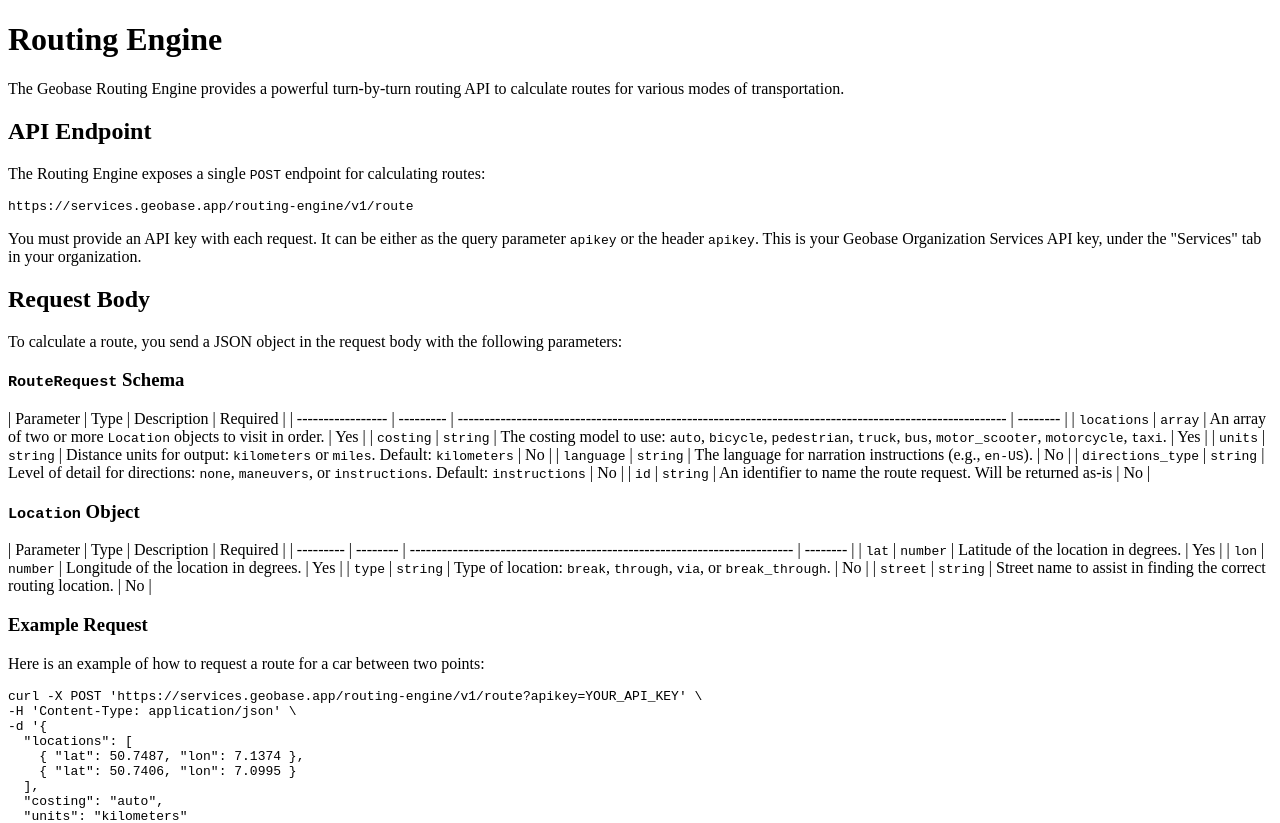
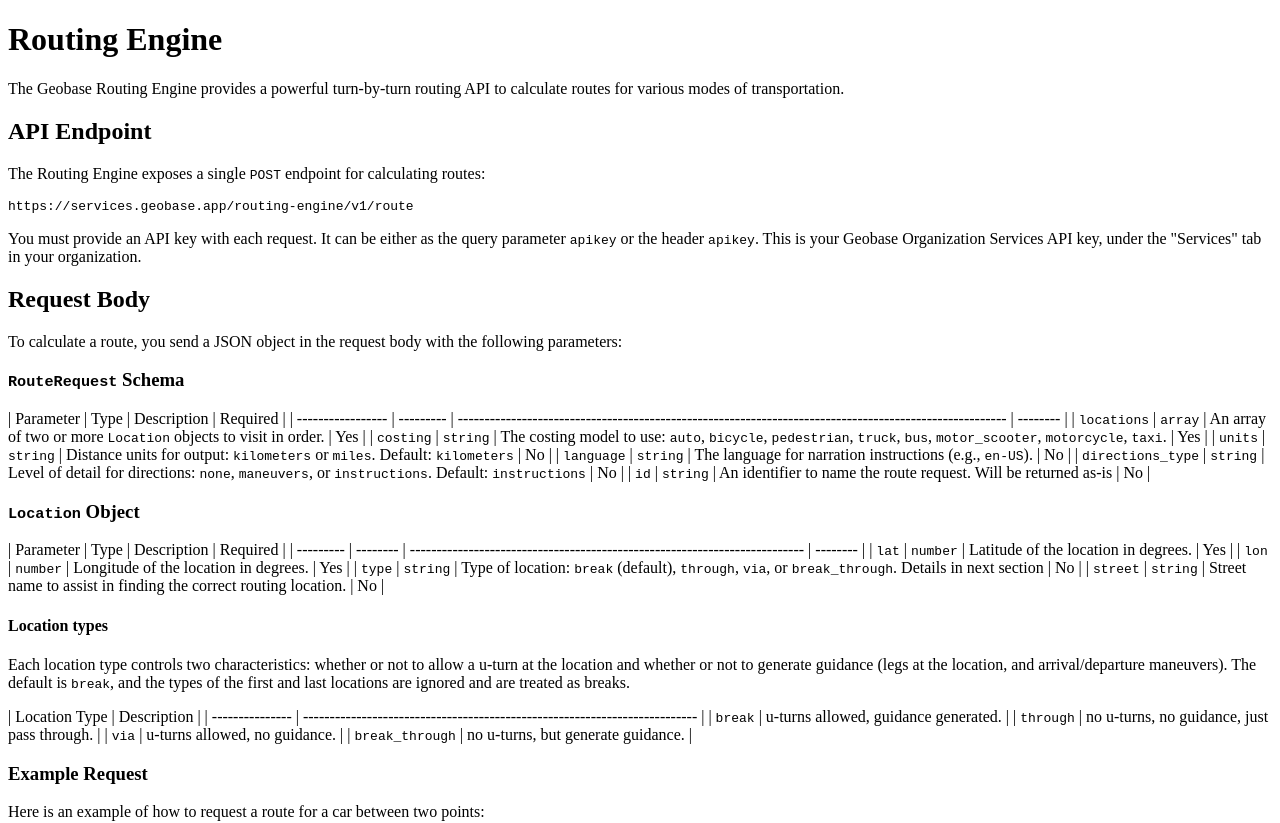
Before and after one commit to decision-labs/geobase-docs, a Next.js app: page /routing-engine in a window 1280 px wide. Shown: the top 823 px of the page. Built offline with nearby package versions, Linux system fonts and the light colour scheme.

Commit message:
fix(routing-engine): type and guidance generation

```diff
--- a/pages/routing-engine.mdx
+++ b/pages/routing-engine.mdx
@@ -29,12 +29,27 @@
 
 ### `Location` Object
 
-| Parameter | Type     | Description                                                              | Required |
-| --------- | -------- | ------------------------------------------------------------------------ | -------- |
-| `lat`       | `number` | Latitude of the location in degrees.                                     | Yes      |
-| `lon`       | `number` | Longitude of the location in degrees.                                    | Yes      |
-| `type`      | `string` | Type of location: `break`, `through`, `via`, or `break_through`.         | No       |
-| `street`    | `string` | Street name to assist in finding the correct routing location.           | No       |
+| Parameter | Type     | Description                                                                | Required |
+| --------- | -------- | -------------------------------------------------------------------------- | -------- |
+| `lat`     | `number` | Latitude of the location in degrees.                                       | Yes      |
+| `lon`     | `number` | Longitude of the location in degrees.                                      | Yes      |
+| `type`    | `string` | Type of location: `break` (default), `through`, `via`, or `break_through`. Details in next section  | No       |
+| `street`  | `string` | Street name to assist in finding the correct routing location.             | No       |
+
+#### Location types
+
+Each location type controls two characteristics: whether or not to allow a
+u-turn at the location and whether or not to generate guidance (legs at the
+location, and arrival/departure maneuvers). The default is `break`, and the
+types of the first and last locations are ignored and are treated as breaks.
+
+| Location Type   | Description                                                                |
+| --------------- | -------------------------------------------------------------------------- |
+| `break`         | u-turns allowed, guidance generated.                                       |
+| `through`       | no u-turns, no guidance, just pass through.                                |
+| `via`           | u-turns allowed, no guidance.                                              |
+| `break_through` | no u-turns, but generate guidance.                                         |
+
 
 ### Example Request
 
```
